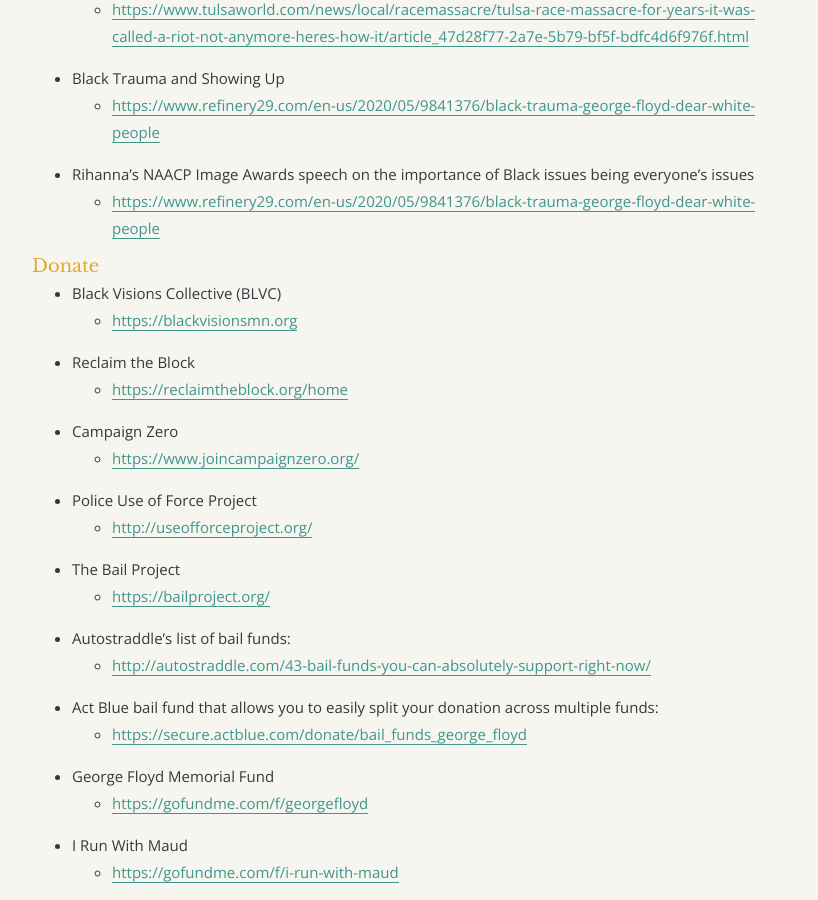
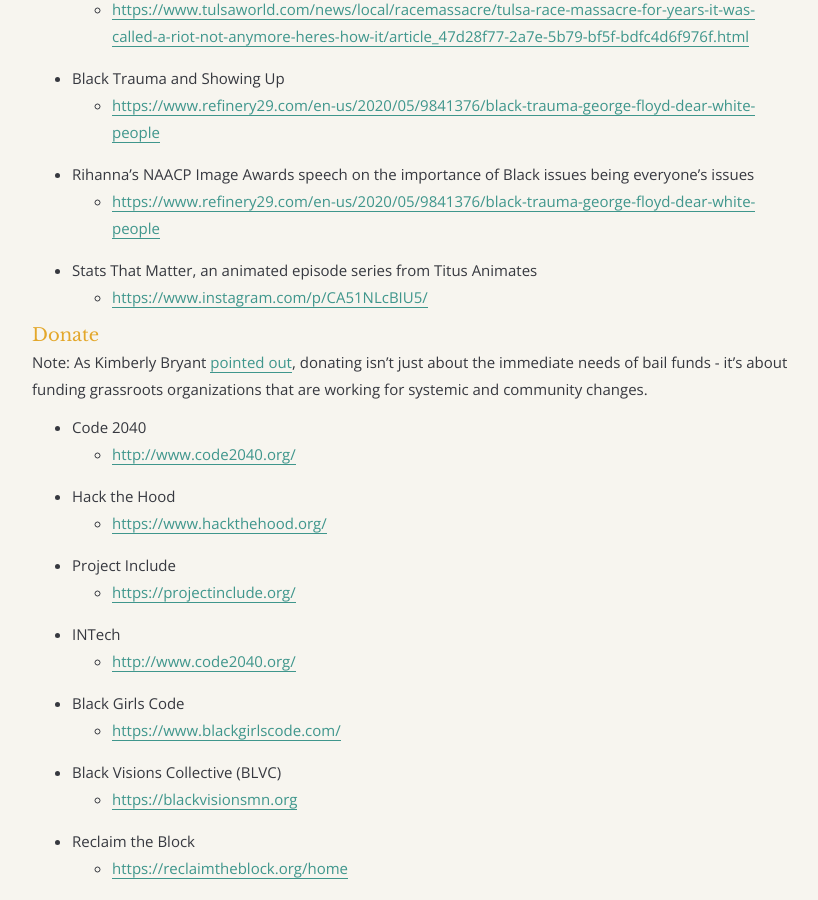
Before and after one commit to angelariggs/angelariggs.github.io, a Jekyll site: the page built from _posts/2020-06-01-ally-resources.md, in a window 1280 px wide and 900 px high, scrolled down 1429 px. Shown: the whole window, without its empty margins (224-1042 px from the left). Built offline with Jekyll 4.4.1, drawn with Linux system fonts in a browser that asks for light colours; comment, search, counter and statistics services are not loaded; some of the changed text lies outside the part shown.

Commit message:
more resources

```diff
--- a/_posts/2020-06-01-ally-resources.md
+++ b/_posts/2020-06-01-ally-resources.md
@@ -52,7 +52,29 @@
 - Rihanna's NAACP Image Awards speech on the importance of Black issues being everyone's issues
   - [https://www.refinery29.com/en-us/2020/05/9841376/black-trauma-george-floyd-dear-white-people](https://www.refinery29.com/en-us/2020/05/9841376/black-trauma-george-floyd-dear-white-people)
 
+- Stats That Matter, an animated episode series from Titus Animates
+  - [https://www.instagram.com/p/CA51NLcBIU5/](https://www.instagram.com/p/CA51NLcBIU5/)
+
+
 ### Donate
+
+Note: As Kimberly Bryant [pointed out](https://twitter.com/6Gems/status/1267526405937483778), donating isn't just about the immediate needs of bail funds - it's about funding grassroots organizations that are working for systemic and community changes.
+
+- Code 2040
+  - [http://www.code2040.org/](http://www.code2040.org/)
+
+- Hack the Hood
+  - [https://www.hackthehood.org/](https://www.hackthehood.org/)
+
+- Project Include
+  - [https://projectinclude.org/](https://projectinclude.org/)
+
+- INTech
+  - [http://www.code2040.org/](http://www.code2040.org/)
+
+- Black Girls Code
+  - [https://www.blackgirlscode.com/](https://www.blackgirlscode.com/)
+
 
 - Black Visions Collective (BLVC)
   - [https://blackvisionsmn.org](https://blackvisionsmn.org)
```
Also changed, not shown: other parts of _posts/2020-06-01-ally-resources.md (+1 -1 lines).
